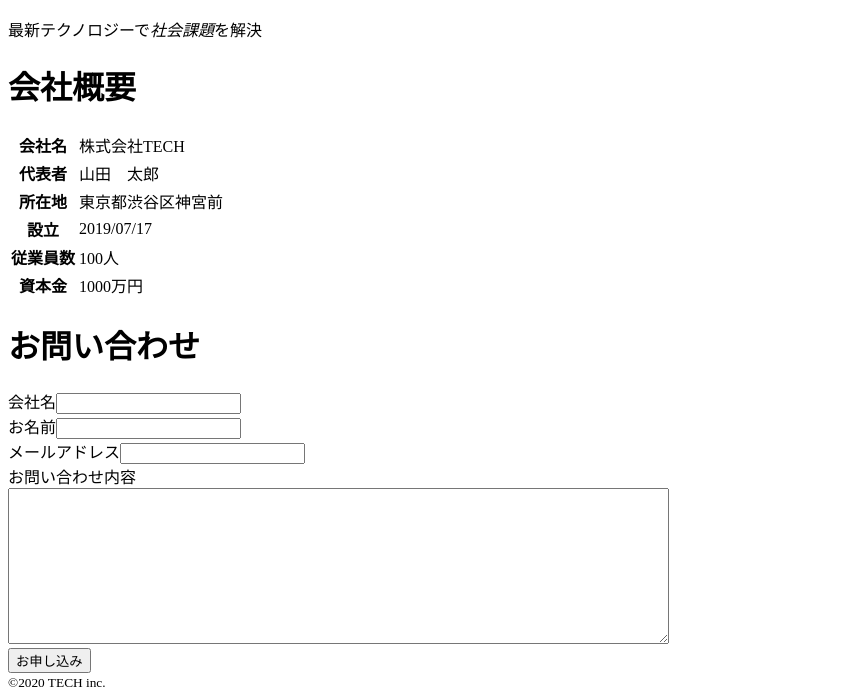
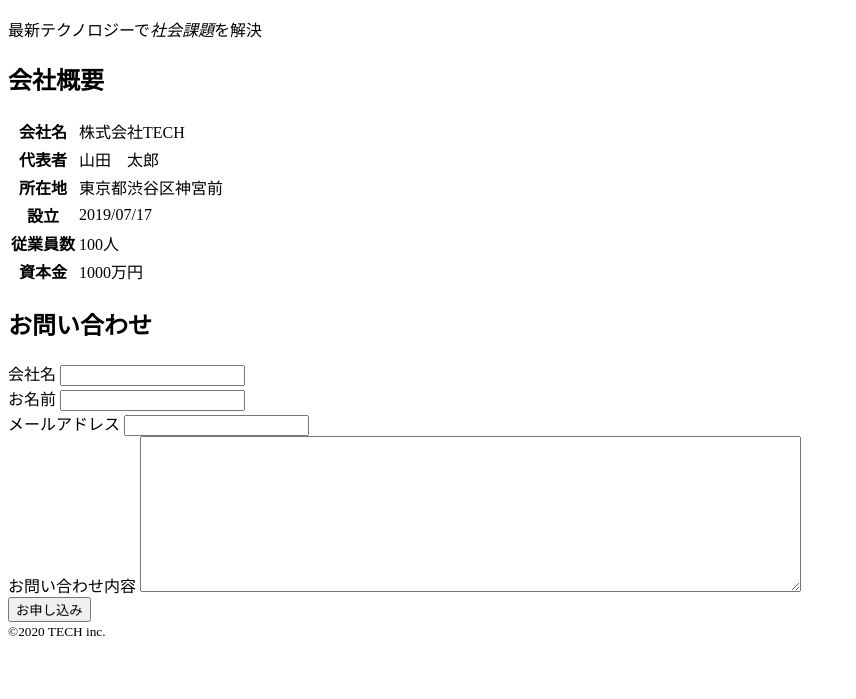
Before and after one commit to Atushi1000/20240316_Atushi_HTML, a plain HTML site: page index.html in a window 1280 px wide. Shown: the part 528-1227 px from the top of the page, without its empty margins (0-856 px from the left). After the commit the page ends 1176 px from the top, so only its background shows below. Drawn offline with Linux system fonts and the light colour scheme.

Commit message:
202403191634

```diff
--- a/index.html
+++ b/index.html
@@ -18,7 +18,7 @@
         <img src="img/mv.png" alt="mv">
     </div>
     <p>最新テクノロジーで<em>社会課題</em>を解決</p>
-    <h1>会社概要</h1>
+    <h2>会社概要</h2>
     <table>
         <tr>
             <th>会社名</th>
@@ -45,8 +45,8 @@
             <td>1000万円</td>
         </tr>
     </table>
-    <h1>お問い合わせ</h1>
-    <table>
+    <h2>お問い合わせ</h2>
+    <form action="detail.html" method="post">
         <tr>
             <label for="text">会社名</label>
             <input type="text" name="会社名" id="text" />
@@ -61,15 +61,13 @@
         </tr><br>
         <tr>
             <label>お問い合わせ内容
-                <form action="detail.html" method="get">
                     <textarea name="textarea" cols="80" rows="10"></textarea>
-                </form>
             </label>
         </tr><br>
         <tr>
             <input type="submit" value="お申し込み">
         </tr>
-    </table>
+    </form>
     <small>&copy;2020 TECH inc.</small>
 </body>
 </html>
```
